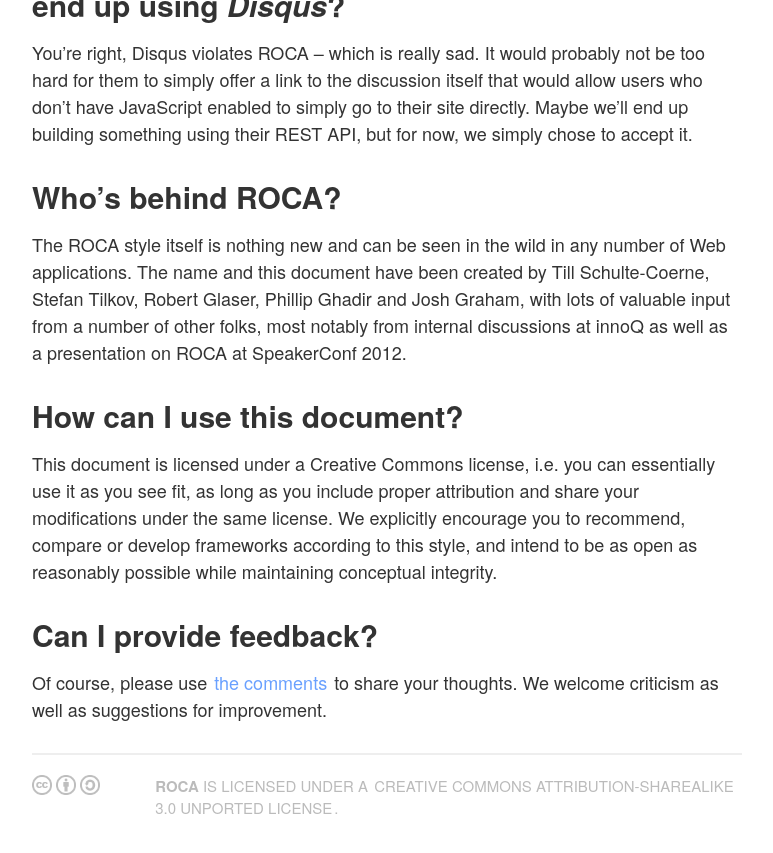
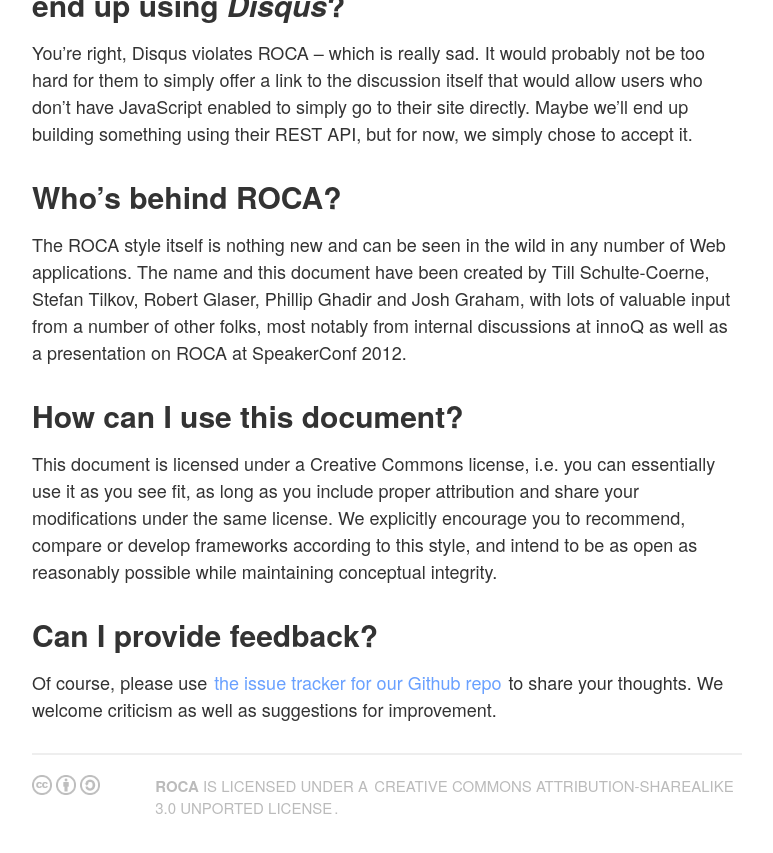
Before and after one commit to innoq/ROCA, a Jekyll site: the page built from faq.md, in a window 1280 px wide and 900 px high, scrolled down 3257 px. Shown: the top 853 px of the window, without its empty margins (128-901 px from the left). Built offline with Jekyll 4.4.1, drawn with Linux system fonts in a browser that asks for light colours.

Commit message:
Removed link to discussion page

```diff
--- a/faq.md
+++ b/faq.md
@@ -141,5 +141,5 @@ conceptual integrity.
 
 ### Can I provide feedback?
 
-Of course, please use <a href='./discussion.html'>the comments</a> to share your thoughts. We
+Of course, please use <a href='https://github.com/innoq/ROCA/issues'>the issue tracker for our Github repo</a> to share your thoughts. We
 welcome criticism as well as suggestions for improvement.
```
